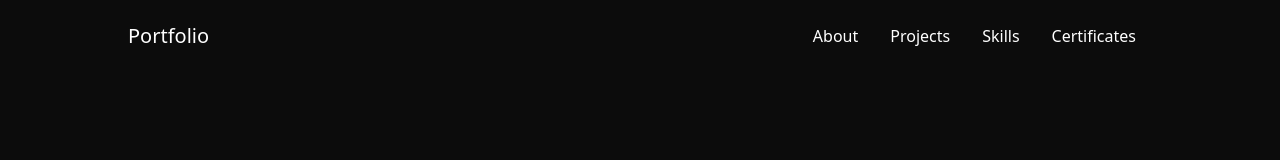
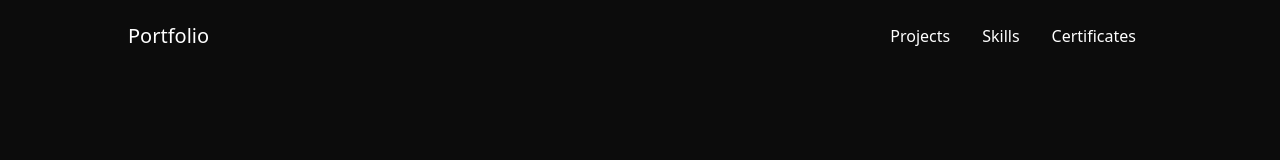
Before and after one commit to stmeem/portfolio-tsm, a Next.js app: page / in a window 1280 px wide. Shown: the top 160 px of the page. Built offline with nearby package versions, Linux system fonts and the light colour scheme.

Commit message:
updated navbar

```diff
--- a/components/Nav.js
+++ b/components/Nav.js
@@ -23,11 +23,6 @@ const Nav = () => {
         <nav>
           <ul className="md:flex items-center justify-between text-base text-white-700 pt-4 md:pt-0">
             <li>
-              <Link href="/">
-                <a className="md:p-4 py-3 px-0 block hover:underline">About</a>
-              </Link>
-            </li>
-            <li>
               <Link href="#project">
                 <a className="md:p-4 py-3 px-0 block hover:underline">Projects</a>
               </Link>
```
